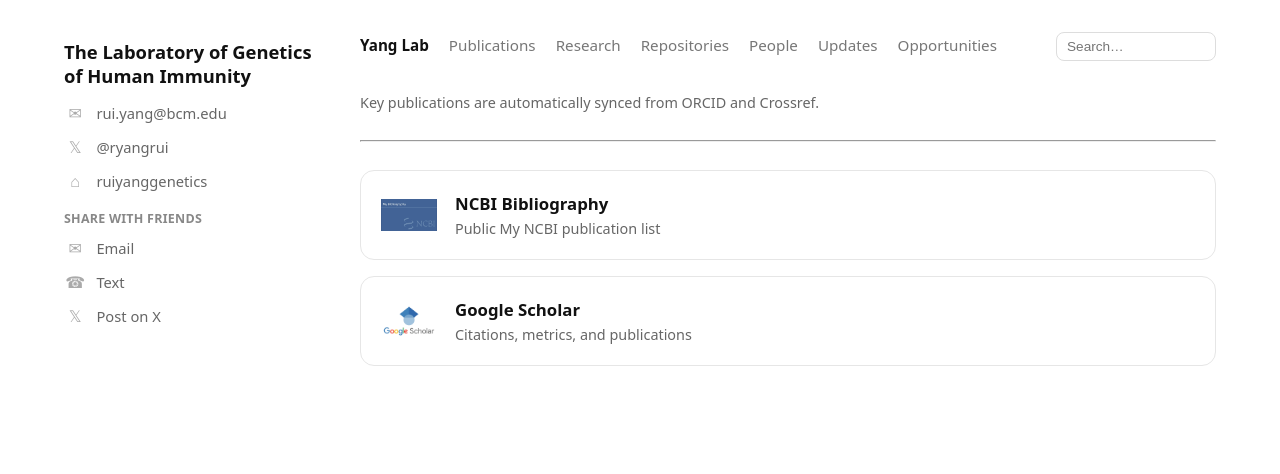
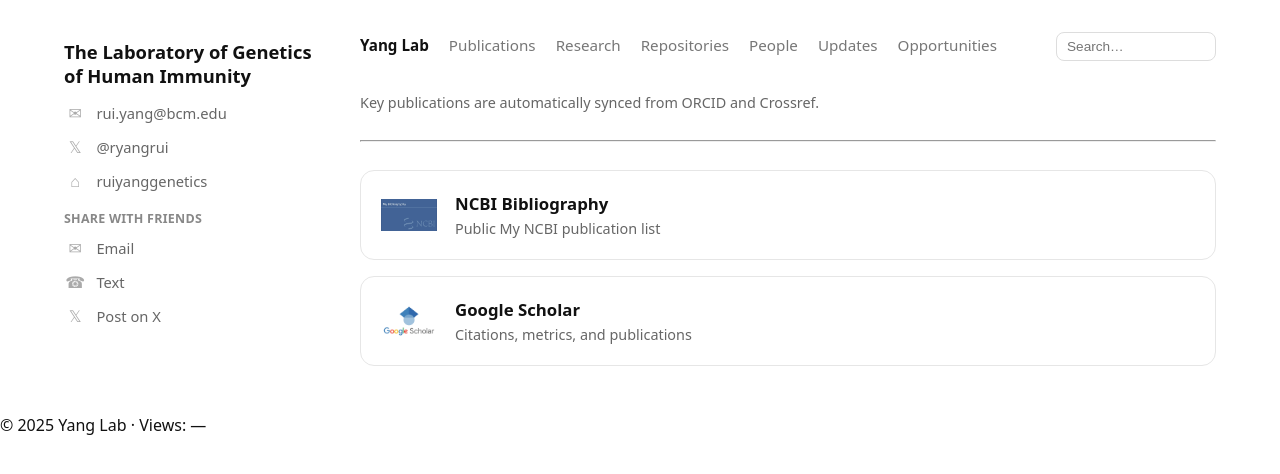
Before and after one commit to ruiyanggenetics/ghilab, a Jekyll site: the page built from publications.md, in a window 1280 px wide. Shown: the top 474 px of the page. Built offline with Jekyll 4.4.1, drawn with Linux system fonts in a browser that asks for light colours.

Commit message:
Update default.html

```diff
--- a/_layouts/default.html
+++ b/_layouts/default.html
@@ -125,3 +125,22 @@
 
 </body>
 </html>
+
+  <!-- =========================
+       GoatCounter
+       ========================= -->
+<footer class="site-footer">
+  <div class="footer-inner">
+    <span>© {{ site.time | date: "%Y" }} Yang Lab</span>
+    <span class="footer-sep">·</span>
+    <a href="#" id="pageviews" class="footer-muted">Views: —</a>
+  </div>
+</footer>
+
+<script data-goatcounter="https://YOURCODE.goatcounter.com/count"
+        async src="//gc.zgo.at/count.js"></script>
+
+<script>
+  // GoatCounter exposes counts via its API; simplest is to show total site visits in their dashboard.
+  // If you want per-page view number displayed, tell me your GoatCounter site code and I’ll wire it cleanly.
+</script>
```
